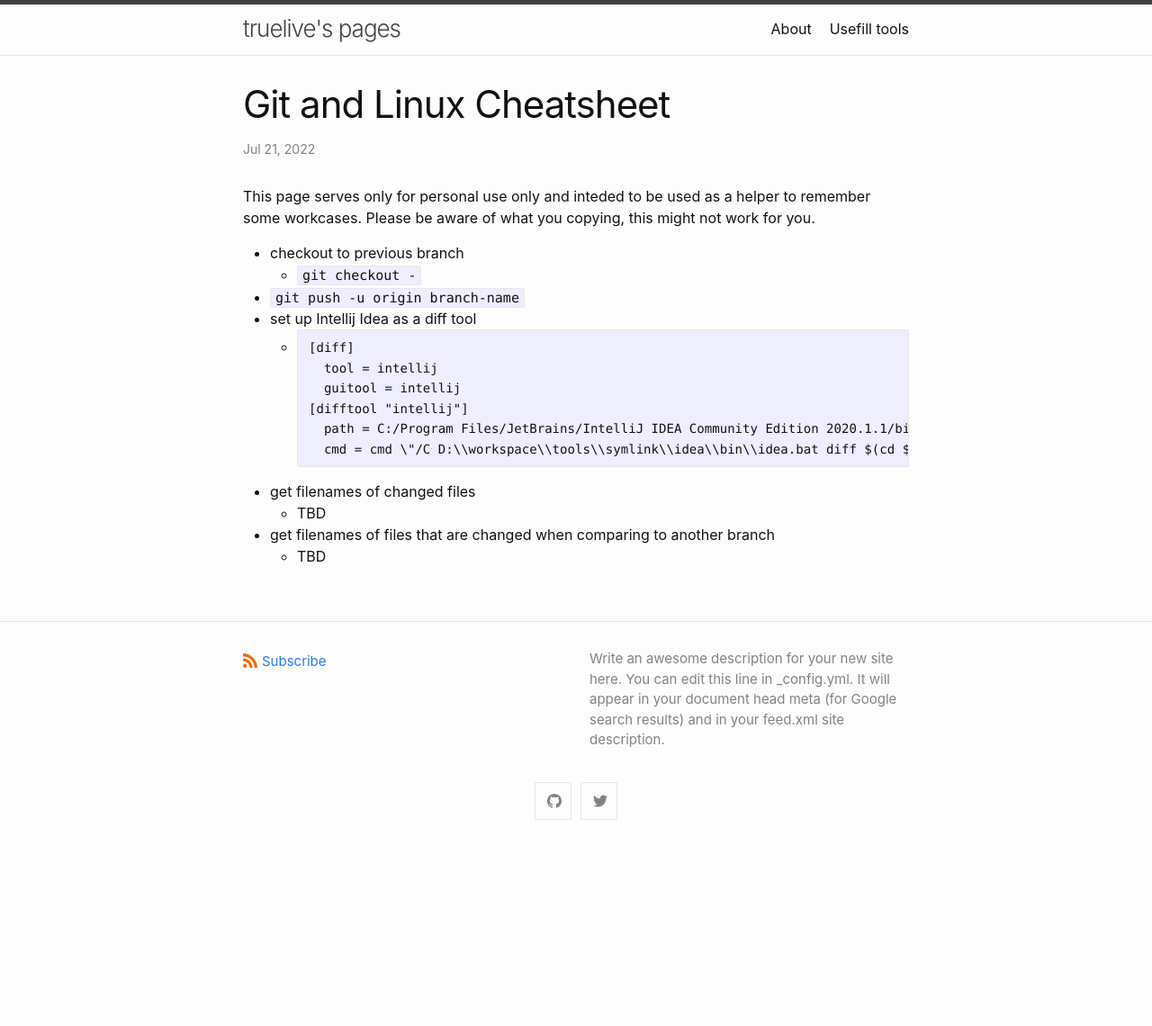
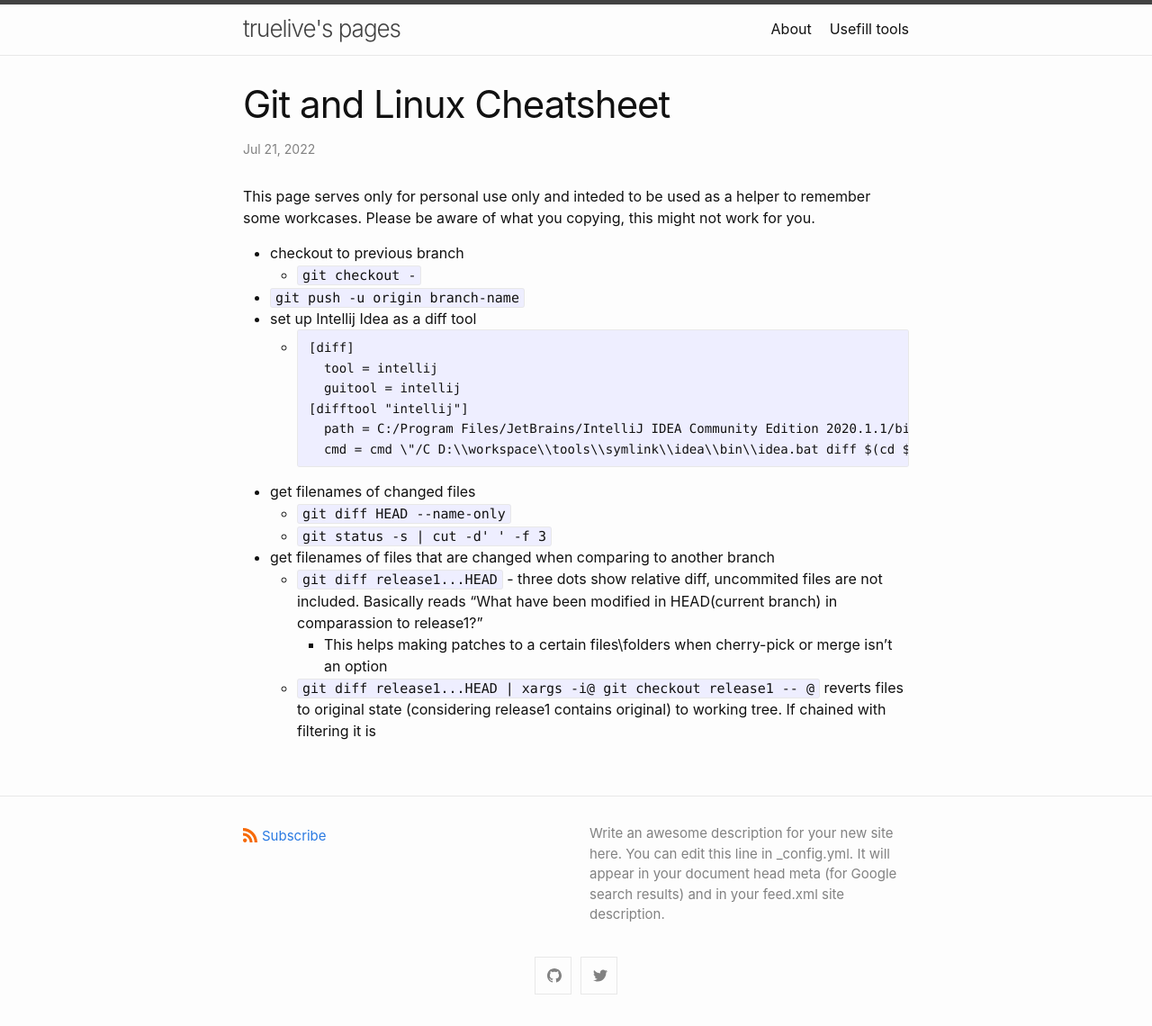
Before and after one commit to truelive/truelive.github.io, a Jekyll site: the page built from _posts/2022-07-21-git-and-linux-cheatsheet.markdown, in a window 1280 px wide. Shown: the whole page at 90% size. Built offline with Jekyll 4.4.1, drawn with Linux system fonts in a browser that asks for light colours; before the commit the page ends 946 px from its top, so only the background shows below that.

Commit message:
git commands

````diff
--- a/_posts/2022-07-21-git-and-linux-cheatsheet.markdown
+++ b/_posts/2022-07-21-git-and-linux-cheatsheet.markdown
@@ -18,6 +18,9 @@ This page serves only for personal use only and inteded to be used as a helper t
       cmd = cmd \"/C D:\\workspace\\tools\\symlink\\idea\\bin\\idea.bat diff $(cd $(dirname "$LOCAL") && pwd)/$(basename "$LOCAL") $(cd $(dirname "$REMOTE") && pwd)/$(basename "$REMOTE")\"
     ```
 - get filenames of changed files
-  - TBD
+  - `git diff HEAD --name-only`
+  - `git status -s | cut -d' ' -f 3`
 - get filenames of files that are changed when comparing to another branch
-  - TBD
+  - `git diff release1...HEAD` - three dots show relative diff, uncommited files are not included. Basically reads "What have been modified in HEAD(current branch) in comparassion to release1?"
+    - This helps making patches to a certain files\folders when cherry-pick or merge isn't an option
+  - `git diff release1...HEAD | xargs -i@ git checkout release1 -- @` reverts files to original state (considering release1 contains original) to working tree. If chained with filtering it is
````
